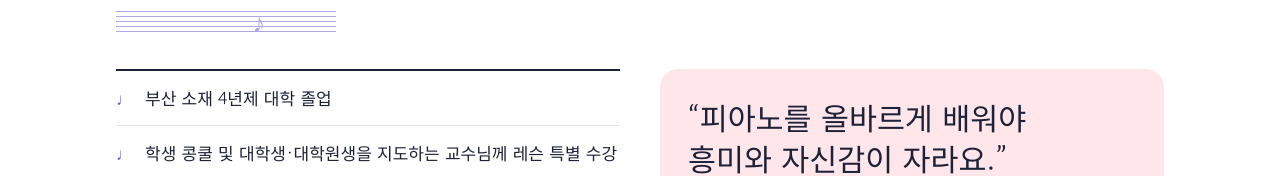
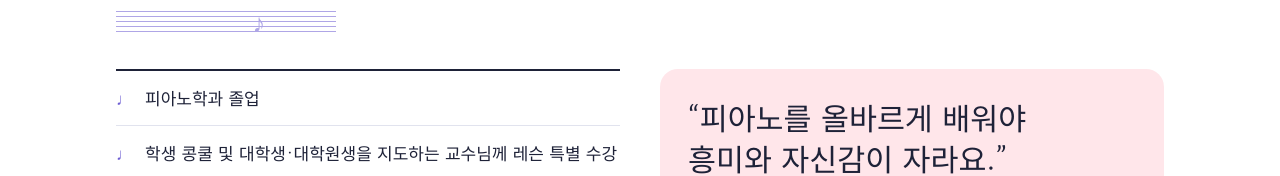
Before and after one commit to happy7663-tech/danapiano-site, a website: page index.html in a window 1280 px wide. Shown: the part 1709-1885 px from the top of the page. Drawn offline with Linux system fonts and the light colour scheme; no server answers; a web font is replaced by a local one.

Commit message:
프로필: 피아노학과 졸업으로 수정
Co-Authored-By: Claude Opus 5.5 <noreply@anthropic.com>
Claude-Session: https://claude.ai/code/session_01DVtYk9n932Js5rX16tEiF6

```diff
--- a/index.html
+++ b/index.html
@@ -139,7 +139,7 @@
       <div class="teacher">
         <div>
           <ul class="profile">
-            <li>부산 소재 4년제 대학 졸업</li>
+            <li>피아노학과 졸업</li>
             <li>학생 콩쿨 및 대학생·대학원생을 지도하는 교수님께 레슨 특별 수강</li>
             <li>앙상블팀 피아노단원</li>
             <li>현) 학원 출강</li>
```
